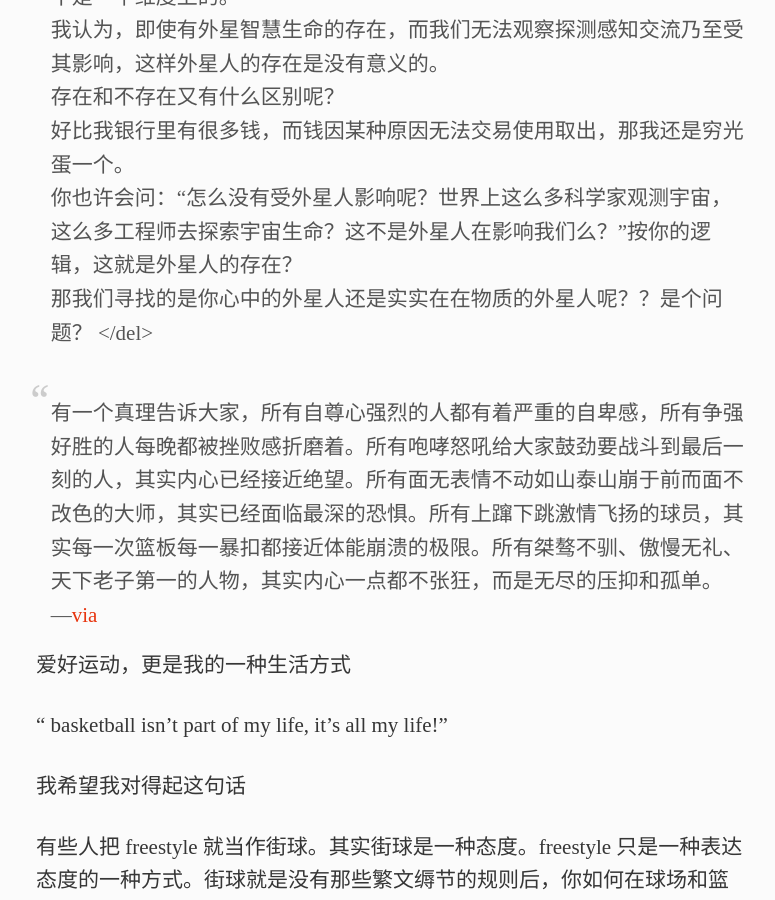
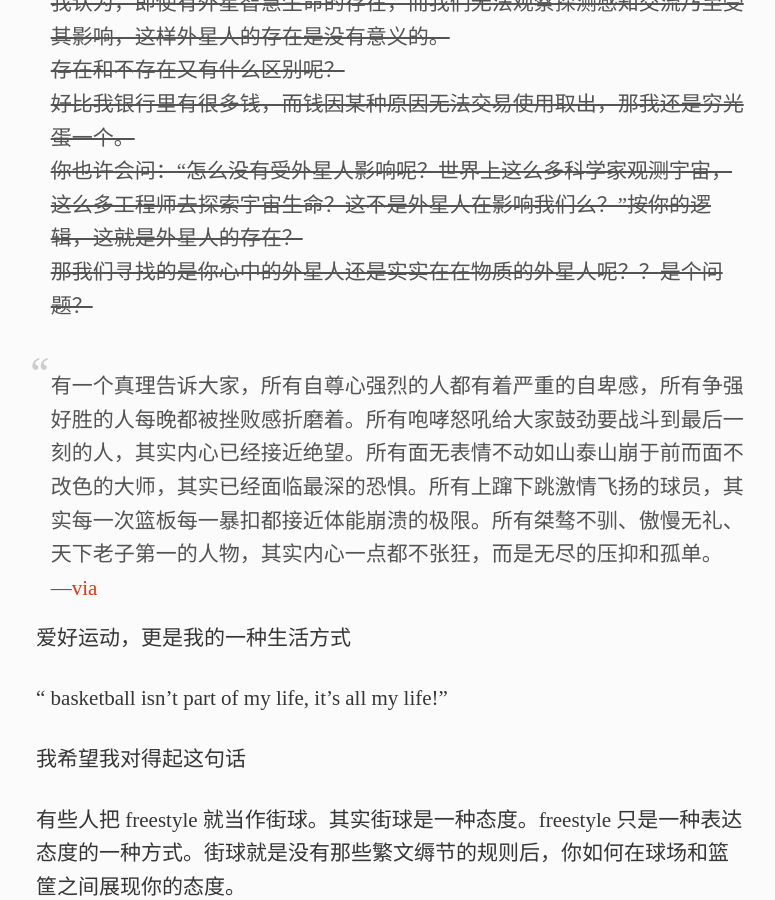
Before and after one commit to xavierskip/xavierskip.github.io, a Jekyll site: the page built from what/index.md, in a window 1280 px wide and 900 px high, scrolled down 715 px. Shown: the whole window, without its empty margins (250-1025 px from the left). Built offline with Jekyll 4.4.1, drawn with Linux system fonts in a browser that asks for light colours; comment, search, counter and statistics services are not loaded; some of the changed lines change nothing that is shown.

Commit message:
Update index.md

```diff
--- a/what/index.md
+++ b/what/index.md
@@ -10,8 +10,8 @@ comments: yes
 
 如果你对我感兴趣的话，或许也可以往下看看~
 
-<del>
->你相信世界上宇宙中有外星人么？
+
+><del>你相信世界上宇宙中有外星人么？
 反正我是认为没有的。
 你会认为宇宙这么大，太阳系仅仅位于银河系的边缘，银河系第三旋臂——猎户旋臂上。
 光银河系就有1,000至4,000多亿颗恒星还有各种的星团星云。而宇宙中又有多少”银河系“呢？
@@ -21,8 +21,7 @@ comments: yes
 存在和不存在又有什么区别呢？
 好比我银行里有很多钱，而钱因某种原因无法交易使用取出，那我还是穷光蛋一个。
 你也许会问：“怎么没有受外星人影响呢？世界上这么多科学家观测宇宙，这么多工程师去探索宇宙生命？这不是外星人在影响我们么？”按你的逻辑，这就是外星人的存在？
-那我们寻找的是你心中的外星人还是实实在在物质的外星人呢？？是个问题？
-</del>
+那我们寻找的是你心中的外星人还是实实在在物质的外星人呢？？是个问题？</del>
 
 >有一个真理告诉大家，所有自尊心强烈的人都有着严重的自卑感，所有争强好胜的人每晚都被挫败感折磨着。所有咆哮怒吼给大家鼓劲要战斗到最后一刻的人，其实内心已经接近绝望。所有面无表情不动如山泰山崩于前而面不改色的大师，其实已经面临最深的恐惧。所有上蹿下跳激情飞扬的球员，其实每一次篮板每一暴扣都接近体能崩溃的极限。所有桀骜不驯、傲慢无礼、天下老子第一的人物，其实内心一点都不张狂，而是无尽的压抑和孤单。
 ---[via](http://bbs.hupu.com/4623589.html)
```
